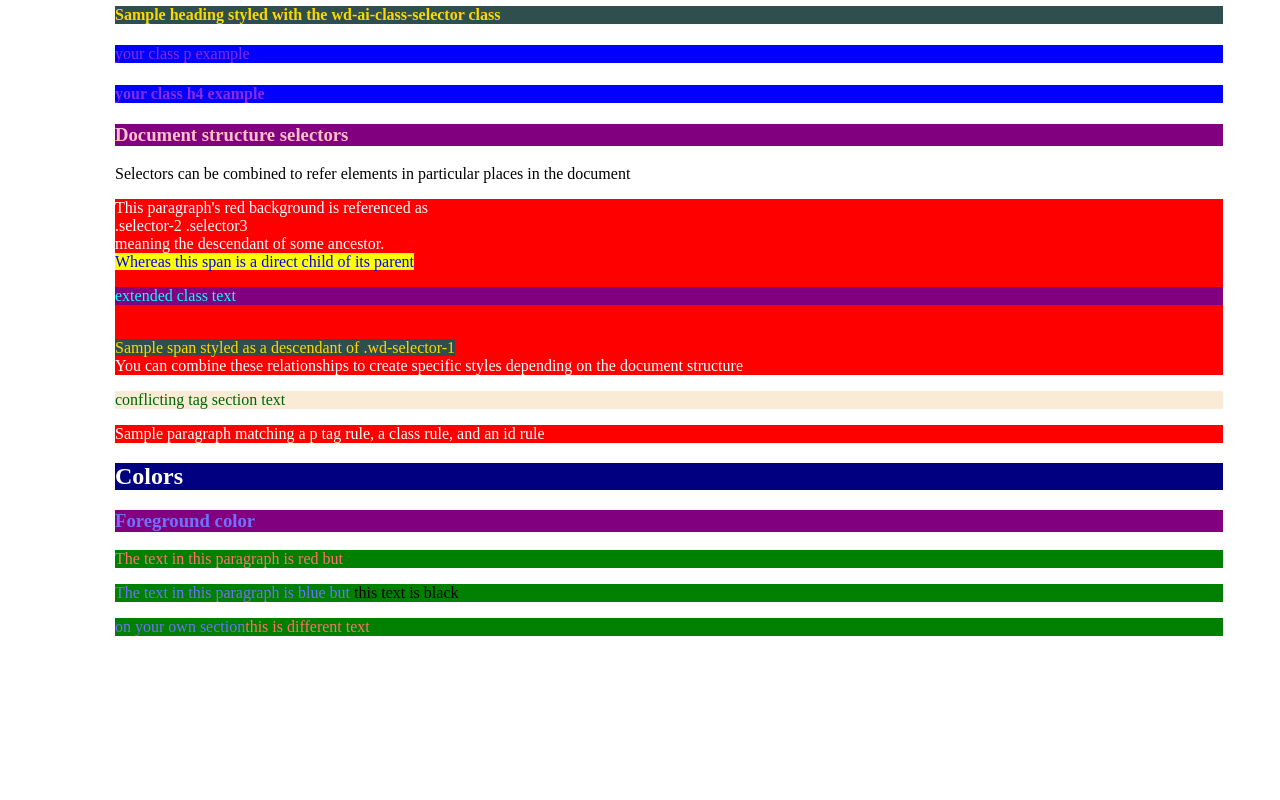
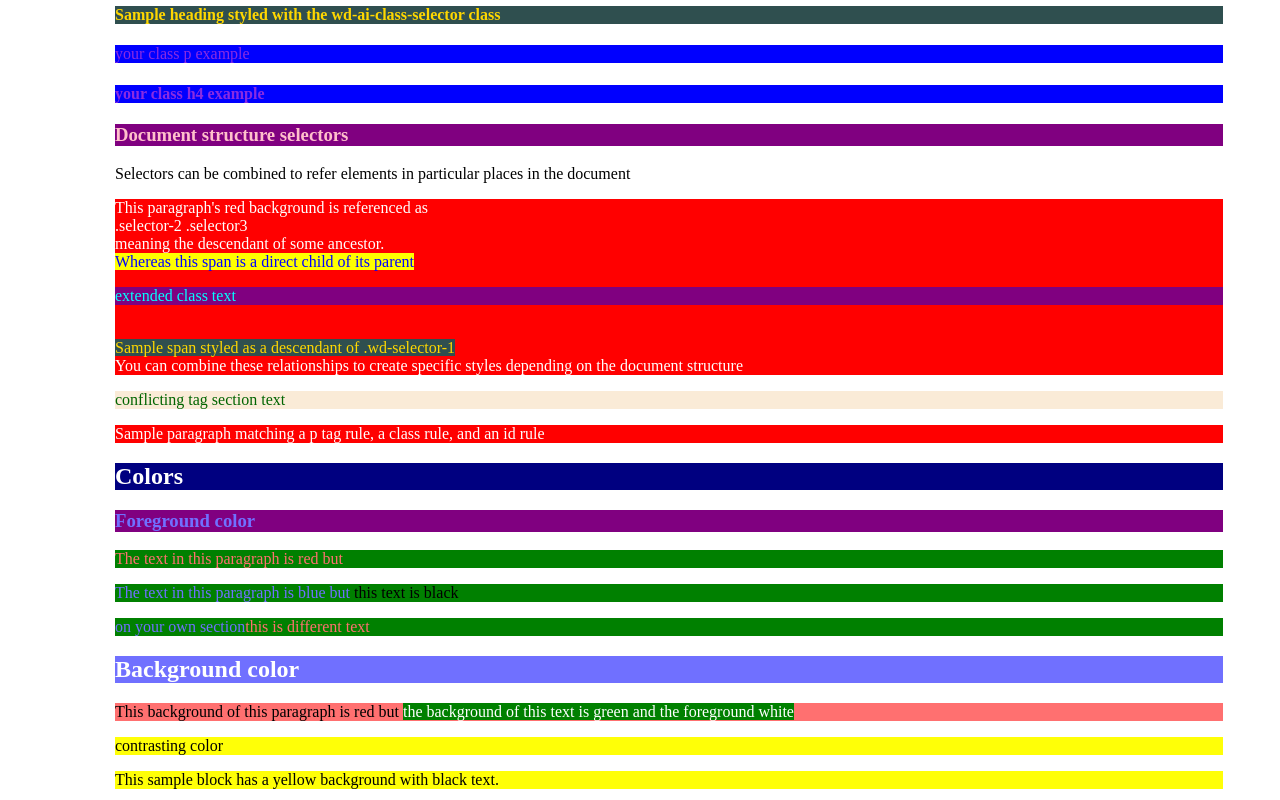
Before and after one commit to Jackerrigan/webdev-client, a Next.js app: page /labs/lab2 in a window 1280 px wide. Shown: the part 555-1355 px from the top of the page. Before the commit the page ends 1218 px from the top, so only its background shows below. Built offline with nearby package versions, Linux system fonts and the light colour scheme.

Commit message:
background color

```diff
--- /dev/null
+++ b/app/labs/lab2/BackgroundColors.tsx
@@ -0,0 +1,17 @@
+export default function BackgroundColors() {
+  return (
+    <div id="wd-css-background-colors">
+      <h2 className="wd-bg-color-blue wd-fg-color-white">Background color</h2>
+      <p className="wd-bg-color-red wd-fg-color-black">
+        This background of this paragraph is red but{" "}
+        <span className="wd-bg-color-green wd-fg-color-white">
+          the background of this text is green and the foreground white
+        </span>
+      </p>
+      <p className="wd-bg-color-yellow wd-fg-color-black">contrasting color</p>
+      <div id="wd-ai-bg" className="wd-bg-color-yellow wd-fg-color-black">
+        This sample block has a yellow background with black text.
+      </div>
+    </div>
+  );
+}
--- a/app/labs/lab2/index.css
+++ b/app/labs/lab2/index.css
@@ -103,3 +103,19 @@
 .wd-fg-color-green {
   color: green;
 }
+
+.wd-bg-color-yellow {
+  background-color: #ffff07;
+}
+.wd-bg-color-blue {
+  background-color: #7070ff;
+}
+.wd-bg-color-red {
+  background-color: #ff7070;
+}
+.wd-bg-color-green {
+  background-color: green;
+}
+.wd-bg-color-gray {
+  background-color: lightgray;
+}
--- a/app/labs/lab2/page.tsx
+++ b/app/labs/lab2/page.tsx
@@ -1,3 +1,4 @@
+import BackgroundColors from "./BackgroundColors";
 import ForegroundColors from "./ForegroundColors";
 import "./index.css";
 
@@ -95,6 +96,7 @@
         Sample paragraph matching a p tag rule, a class rule, and an id rule
       </p>
       <ForegroundColors />
+      <BackgroundColors />
     </div>
   );
 }
```
